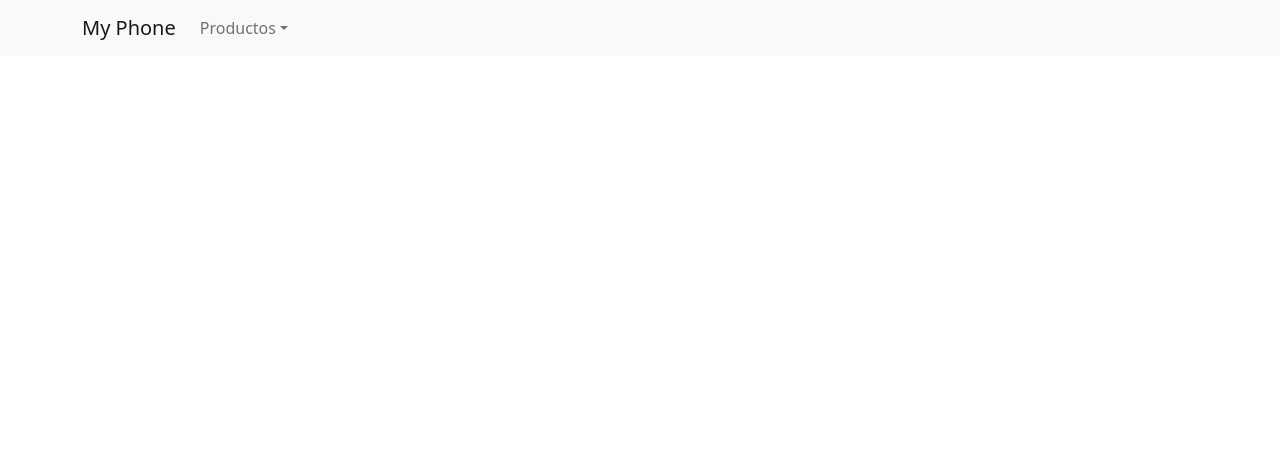
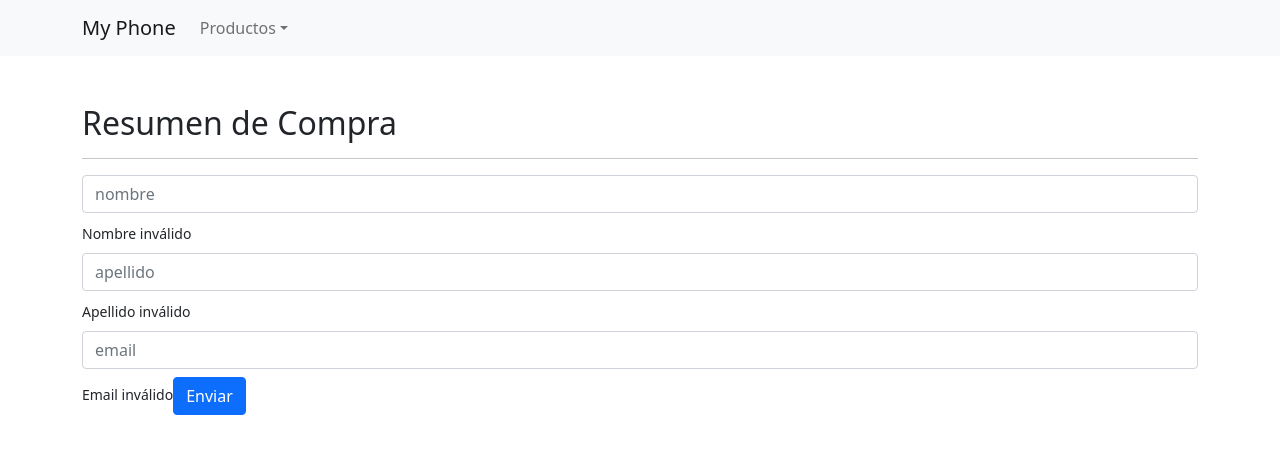
Before and after one commit to UrbanoMatias/My-Phone--Urbano-Matias, a React (Create React App) app: page /carrito/cartview/checkout in a window 1280 px wide. Before the commit this address had no page. Shown: the top 454 px of the page. Built offline with nearby package versions, Linux system fonts and the light colour scheme.

Commit message:
Desafío: Item Collection II

```diff
--- a/package.json
+++ b/package.json
@@ -15,6 +15,7 @@
     "react-icons": "^4.3.1",
     "react-router-dom": "^6.0.2",
     "react-scripts": "4.0.3",
+    "sweetalert2": "^11.3.0",
     "web-vitals": "^1.1.2"
   },
   "scripts": {
--- a/src/App.js
+++ b/src/App.js
@@ -7,6 +7,7 @@ import { ItemsListContainer } from './components/itemsListContainer/itemsListCon
 import { ItemDetailContainer } from './components/itemDetailCointainer/ItemDetailContainer';
 import { CartView } from './cartView/CartView';
 import { CartProvider } from './context/CartContext';
+import { Checkout } from './components/checkout/Checkout';
 
 
 function App() {
@@ -20,6 +21,7 @@ function App() {
           <Route path="/productos/:catId" element={ <ItemsListContainer/> }/>
           <Route path="/detalles/:prodId" element={ <ItemDetailContainer/> }/>
           <Route path="/carrito/cartview" element={ <CartView/> }/>
+          <Route path="/carrito/cartview/checkout" element={ <Checkout/> }/>
         </Routes>
       </BrowserRouter>
   </CartProvider>
--- a/src/cartView/CartView.js
+++ b/src/cartView/CartView.js
@@ -5,7 +5,7 @@ import { CartItem } from './CartItem';
 
 export const CartView = () => {
 
-    const {carrito, deleteCart} = useContext(CartContext);
+    const {carrito, deleteCart, totalBuy} = useContext(CartContext);
 
     return (
         <div  className="container-fluid my-5">
@@ -20,8 +20,11 @@ export const CartView = () => {
                             carrito.map((prod) => <CartItem {...prod}/>)
                         }
                         <hr/>
-                        <button className="btn btn-danger mx-2" onClick={deleteCart}>Vaciar Carrito</button>
-                        <button className="btn btn-success mx-2">Terminar Compra</button>
+                        <div>
+                            <p>Total: ${totalBuy()}</p>
+                            <button className="btn btn-danger mx-2" onClick={deleteCart}>Vaciar Carrito</button>
+                            <Link to="checkout" className="btn btn-success mx-2">Comprar</Link>
+                        </div>
                         </section>
                     </>
 
--- /dev/null
+++ b/src/components/checkout/Checkout.js
@@ -0,0 +1,96 @@
+import { collection, Timestamp, addDoc } from 'firebase/firestore/lite';
+import React, { useContext, useState } from 'react'
+import Swal from 'sweetalert2';
+import { CartContext } from '../../context/CartContext'
+import { db } from '../firebase/config';
+
+export const Checkout = () => {
+
+    const {carrito, totalBuy} = useContext(CartContext);
+
+    const [values, setValues] = useState({
+        nombre: '',
+        apellido: '',
+        email: ''
+    })
+
+    const handleInputChange = (e) => {
+        setValues({
+            ...values,
+            [e.target.name]: e.target.value
+        })
+    }
+
+    const handleSubmit = (e) => {
+        e.preventDefault()
+
+        if (values.nombre.length < 4){
+            Swal.fire({
+                icon:'icon',
+                title:'Nombre invalido'
+            })
+            return
+        }
+
+        if(values.apellido.length < 4) {
+            Swal.fire({
+                icon:'icon',
+                title:'Apellido invalido'
+            })
+        }
+
+        const orden = {
+            buyer:{...values},
+            items: carrito,
+            total: totalBuy(),
+            date: Timestamp.fromDate( new Date() )
+        }
+
+        const orderRef = collection(db, "orders");
+        addDoc(orderRef, orden)
+            .then((res) => {
+                console.log(res.id)
+            })
+    }
+
+    return (
+        <div className="container my-5">
+            <h2>Resumen de Compra</h2>
+            <hr/>
+
+            <form onSubmit={handleSubmit}>
+                <input
+                    onChange={handleInputChange}
+                    name="nombre"
+                    value={values.nombre}
+                    className="form-control my-2"
+                    type="text"
+                    placeholder="nombre"
+                />
+                {values.nombre.length < 4 && <small>Nombre inválido</small>}
+
+                <input
+                    onChange={handleInputChange}
+                    name="apellido"
+                    value={values.apellido}
+                    className="form-control my-2"
+                    type="text"
+                    placeholder="apellido"
+                />
+                {values.apellido.length < 4 && <small>Apellido inválido</small>}
+
+                <input
+                    onChange={handleInputChange}
+                    name="email"
+                    value={values.email}
+                    className="form-control my-2"
+                    type="email"
+                    placeholder="email"
+                />
+            {values.email.length < 4 && <small>Email inválido</small>}
+
+            <button type="submit" className="btn btn-primary">Enviar</button>
+        </form>
+        </div>
+    )
+}
--- a/src/components/itemsListContainer/itemsListContainer.js
+++ b/src/components/itemsListContainer/itemsListContainer.js
@@ -19,7 +19,7 @@ export const ItemsListContainer = () => {
         const productsRef = collection(db, 'productos')
         const q = query(productsRef, where('category', '==', catId))
 
-        getDocs(productsRef)
+        getDocs(q)
             .then((collection) => {
                 const items = collection.docs.map((doc) => ({
                     id: doc.id,
```
Also changed, not shown: 1 other file (tests, documents, lock files or other folders).
